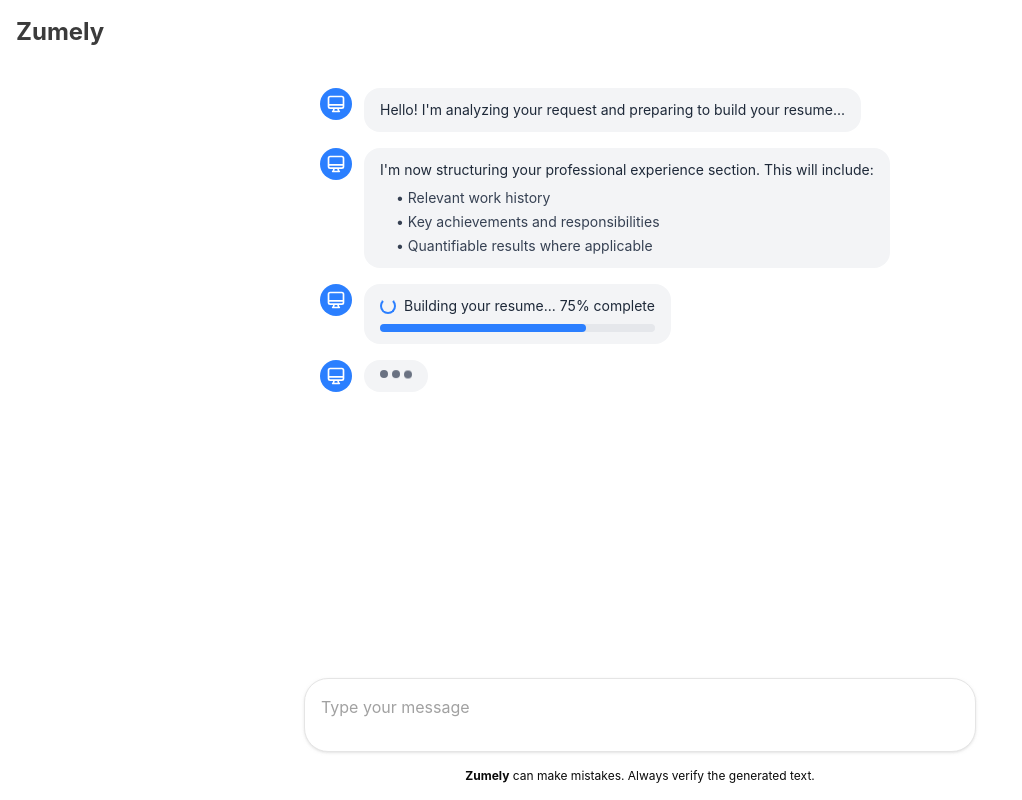
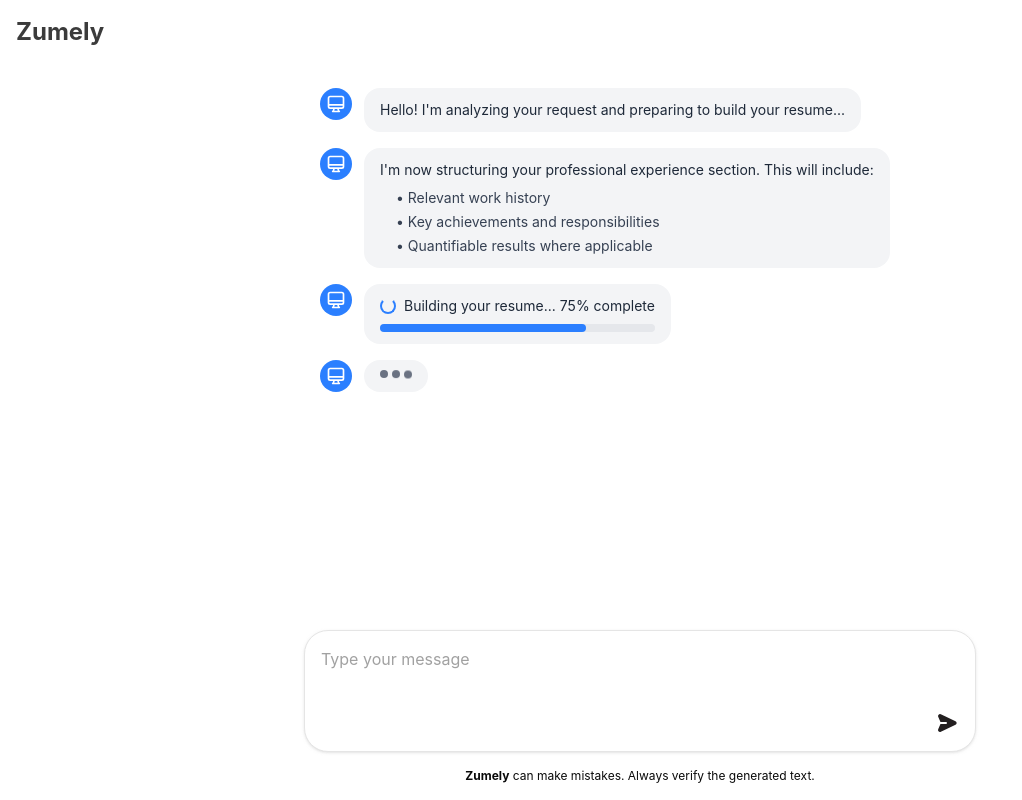
Before and after one commit to victorchicu/workley-app, an Angular app: page /resume/1 in a window 1280 px wide. Shown: the whole page, without its empty margins (0-1022 px from the left). Built offline with nearby package versions, Linux system fonts and the light colour scheme.

Commit message:
Add send message button

```diff
--- a/src/app/features/resume/component/agent-chat/agent-chat.component.html
+++ b/src/app/features/resume/component/agent-chat/agent-chat.component.html
@@ -5,7 +5,8 @@
       <div class="flex gap-3 mb-4">
         <div class="w-8 h-8 bg-blue-500 rounded-full flex items-center justify-center flex-shrink-0">
           <svg class="w-5 h-5 text-white" fill="none" stroke="currentColor" viewBox="0 0 24 24">
-            <path stroke-linecap="round" stroke-linejoin="round" stroke-width="2" d="M9.75 17L9 20l-1 1h8l-1-1-.75-3M3 13h18M5 17h14a2 2 0 002-2V5a2 2 0 00-2-2H5a2 2 0 00-2 2v10a2 2 0 002 2z"></path>
+            <path stroke-linecap="round" stroke-linejoin="round" stroke-width="2"
+                  d="M9.75 17L9 20l-1 1h8l-1-1-.75-3M3 13h18M5 17h14a2 2 0 002-2V5a2 2 0 00-2-2H5a2 2 0 00-2 2v10a2 2 0 002 2z"></path>
           </svg>
         </div>
         <div class="flex-1">
@@ -18,12 +19,14 @@
       <div class="flex gap-3 mb-4">
         <div class="w-8 h-8 bg-blue-500 rounded-full flex items-center justify-center flex-shrink-0">
           <svg class="w-5 h-5 text-white" fill="none" stroke="currentColor" viewBox="0 0 24 24">
-            <path stroke-linecap="round" stroke-linejoin="round" stroke-width="2" d="M9.75 17L9 20l-1 1h8l-1-1-.75-3M3 13h18M5 17h14a2 2 0 002-2V5a2 2 0 00-2-2H5a2 2 0 00-2 2v10a2 2 0 002 2z"></path>
+            <path stroke-linecap="round" stroke-linejoin="round" stroke-width="2"
+                  d="M9.75 17L9 20l-1 1h8l-1-1-.75-3M3 13h18M5 17h14a2 2 0 002-2V5a2 2 0 00-2-2H5a2 2 0 00-2 2v10a2 2 0 002 2z"></path>
           </svg>
         </div>
         <div class="flex-1">
           <div class="bg-gray-100 rounded-2xl px-4 py-3 inline-block">
-            <p class="text-sm text-gray-800 mb-2">I'm now structuring your professional experience section. This will include:</p>
+            <p class="text-sm text-gray-800 mb-2">I'm now structuring your professional experience section. This will
+              include:</p>
             <ul class="text-sm text-gray-700 space-y-1 ml-4">
               <li>• Relevant work history</li>
               <li>• Key achievements and responsibilities</li>
@@ -36,7 +39,8 @@
       <div class="flex gap-3 mb-4">
         <div class="w-8 h-8 bg-blue-500 rounded-full flex items-center justify-center flex-shrink-0">
           <svg class="w-5 h-5 text-white" fill="none" stroke="currentColor" viewBox="0 0 24 24">
-            <path stroke-linecap="round" stroke-linejoin="round" stroke-width="2" d="M9.75 17L9 20l-1 1h8l-1-1-.75-3M3 13h18M5 17h14a2 2 0 002-2V5a2 2 0 00-2-2H5a2 2 0 00-2 2v10a2 2 0 002 2z"></path>
+            <path stroke-linecap="round" stroke-linejoin="round" stroke-width="2"
+                  d="M9.75 17L9 20l-1 1h8l-1-1-.75-3M3 13h18M5 17h14a2 2 0 002-2V5a2 2 0 00-2-2H5a2 2 0 00-2 2v10a2 2 0 002 2z"></path>
           </svg>
         </div>
         <div class="flex-1">
@@ -55,7 +59,8 @@
       <div class="flex gap-3">
         <div class="w-8 h-8 bg-blue-500 rounded-full flex items-center justify-center flex-shrink-0">
           <svg class="w-5 h-5 text-white" fill="none" stroke="currentColor" viewBox="0 0 24 24">
-            <path stroke-linecap="round" stroke-linejoin="round" stroke-width="2" d="M9.75 17L9 20l-1 1h8l-1-1-.75-3M3 13h18M5 17h14a2 2 0 002-2V5a2 2 0 00-2-2H5a2 2 0 00-2 2v10a2 2 0 002 2z"></path>
+            <path stroke-linecap="round" stroke-linejoin="round" stroke-width="2"
+                  d="M9.75 17L9 20l-1 1h8l-1-1-.75-3M3 13h18M5 17h14a2 2 0 002-2V5a2 2 0 00-2-2H5a2 2 0 00-2 2v10a2 2 0 002 2z"></path>
           </svg>
         </div>
         <div class="flex-1">
@@ -71,7 +76,11 @@
 
   <div class="w-full px-4">
     <div class="w-full max-w-2xl mx-auto">
-      <app-prompt-input placeholder="Type your message"/>
+      <app-prompt-input placeholder="Type your message">
+        <div class="flex items-center justify-end mt-auto px-2 pb-2">
+          <app-send-message/>
+        </div>
+      </app-prompt-input>
       <app-prompt-bottom-text/>
     </div>
   </div>
--- /dev/null
+++ b/src/app/features/resume/component/prompt-form/action-buttons/send-message/send-message.component.html
@@ -0,0 +1,16 @@
+<button
+  type="button"
+  class="relative px-2 py-2 flex items-center justify-center gap-2 text-neutral-900 hover:text-neutral-950 rounded-full hover:bg-neutral-50 cursor-pointer group"
+  tooltipText="Upload Resume"
+  aria-label="Upload Resume"
+  (click)="handleClick()"
+>
+
+  <svg width="24px" height="24px" viewBox="0 0 24 24" fill="none" xmlns="http://www.w3.org/2000/svg">
+    <path
+      d="M21.66,12a2,2,0,0,1-1.14,1.81L5.87,20.75A2.08,2.08,0,0,1,5,21a2,2,0,0,1-1.82-2.82L5.46,13H11a1,1,0,0,0,0-2H5.46L3.18,5.87A2,2,0,0,1,5.86,3.25h0l14.65,6.94A2,2,0,0,1,21.66,12Z"
+      style="fill:#231f20">
+    </path>
+  </svg>
+
+</button>
--- /dev/null
+++ b/src/app/features/resume/component/prompt-form/action-buttons/send-message/send-message.component.ts
@@ -0,0 +1,19 @@
+import {Component, EventEmitter, Output} from '@angular/core';
+import {TooltipDirective} from '../../../../../../core/directive/tooltip.directive';
+
+@Component({
+  selector: 'app-send-message',
+  standalone: true,
+  imports: [
+    TooltipDirective
+  ],
+  templateUrl: './send-message.component.html',
+  styleUrl: './send-message.component.css'
+})
+export class SendMessageComponent {
+  @Output() onClick: EventEmitter<void> = new EventEmitter<void>();
+
+  handleClick() {
+    console.log("Handle send message click")
+  }
+}
--- a/src/app/features/resume/component/prompt-form/prompt-form.component.html
+++ b/src/app/features/resume/component/prompt-form/prompt-form.component.html
@@ -4,8 +4,8 @@
       <app-prompt-headline/>
       <app-prompt-input
         #prompt
+        placeholder="Let me know the field, I'll build something great"
         (onPressEnter)="handlePrompt($event)"
-        placeholder="Let me know the field, I'll build something great"
       >
         <div class="flex items-center justify-between mt-auto px-2 pb-2">
           <app-upload-resume/>
```
Also changed, not shown: src/app/features/resume/component/agent-chat/agent-chat.component.ts (+7 -1 lines), src/app/features/resume/component/prompt-form/action-buttons/send-message/send-message.component.css (added).
